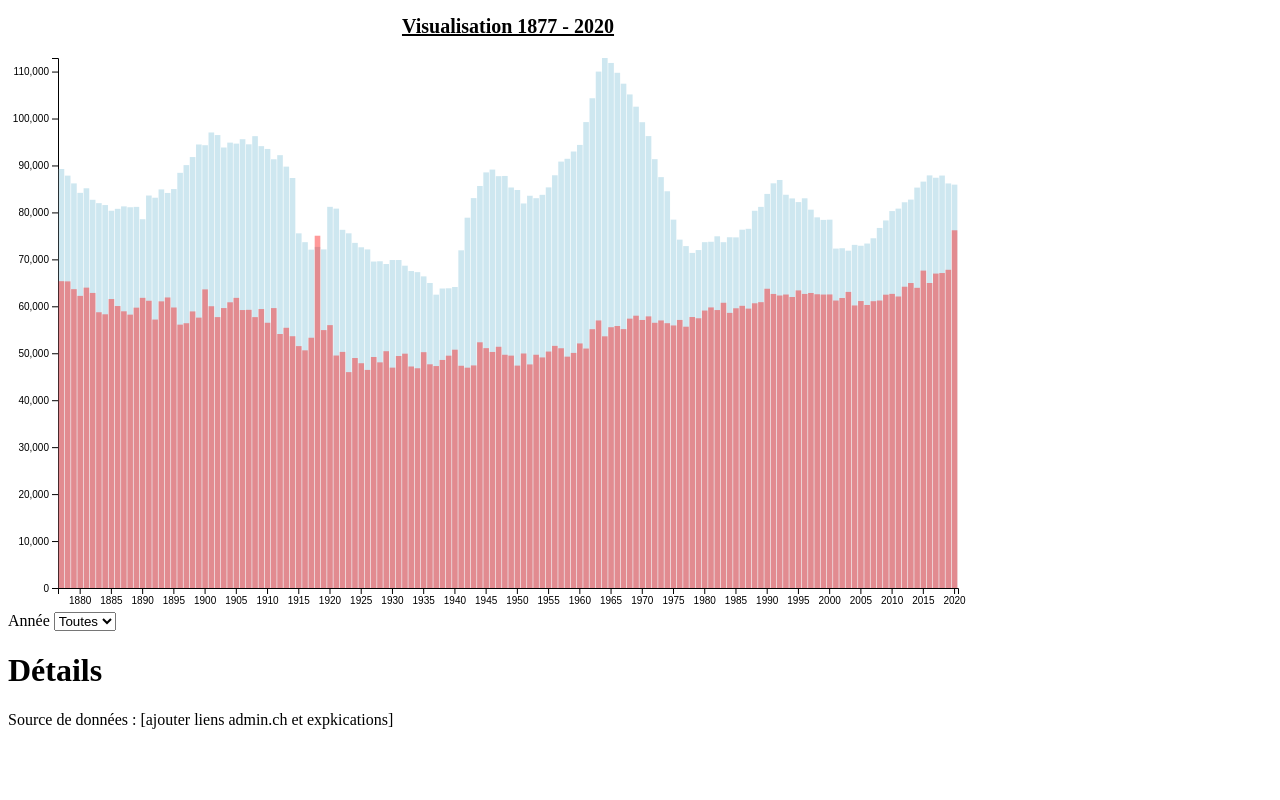
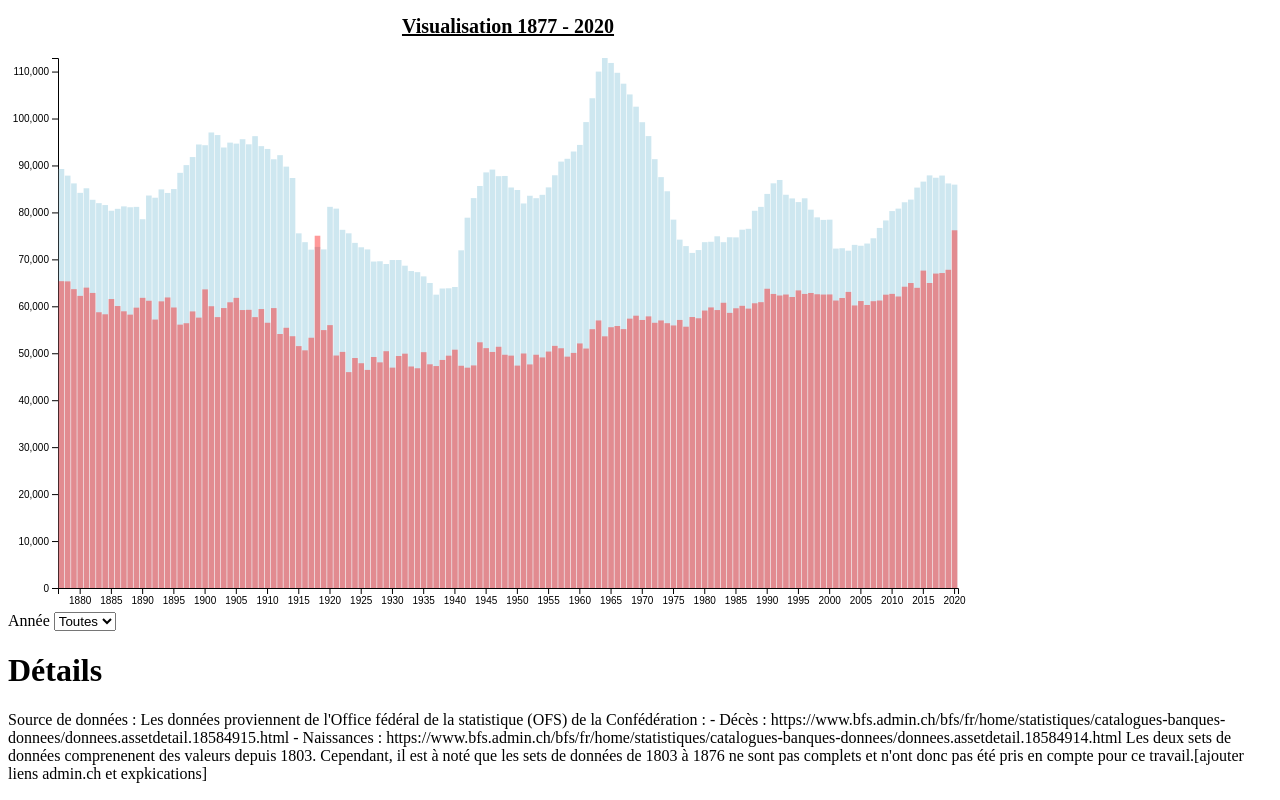
Before and after one commit to openscienceunil/naissances-deces-suisse, a plain HTML site: page index.html in a window 1280 px wide. Drawn offline with nearby package versions, Linux system fonts and the light colour scheme.

Commit message:
Update index.html

```diff
--- a/index.html
+++ b/index.html
@@ -20,7 +20,11 @@
   <script src="script.js"></script>
   <main>
     <h1>Détails</h1>
-    <p>Source de données : [ajouter liens admin.ch et expkications]</p>
+    <p>
+    <p>Source de données : Les données proviennent de l'Office fédéral de la statistique (OFS) de la Confédération :
+- Décès : https://www.bfs.admin.ch/bfs/fr/home/statistiques/catalogues-banques-donnees/donnees.assetdetail.18584915.html
+- Naissances : https://www.bfs.admin.ch/bfs/fr/home/statistiques/catalogues-banques-donnees/donnees.assetdetail.18584914.html
+Les deux sets de données comprenenent des valeurs depuis 1803. Cependant, il est à noté que les sets de données de 1803 à 1876 ne sont pas complets et n'ont donc pas été pris en compte pour ce travail.[ajouter liens admin.ch et expkications]</p>
   </main>
 </body>
 </html>
```
